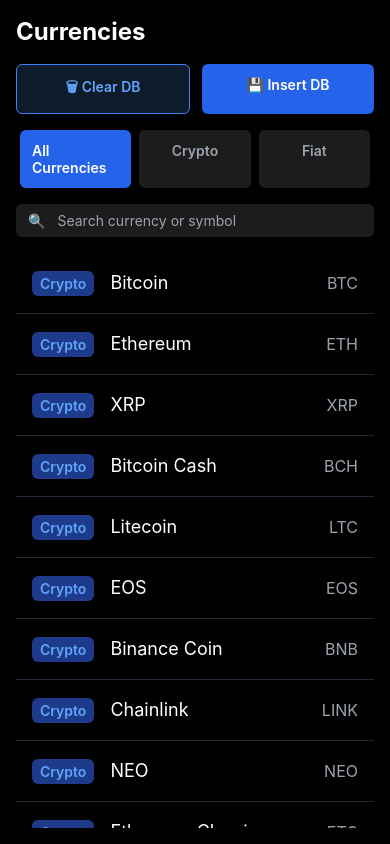
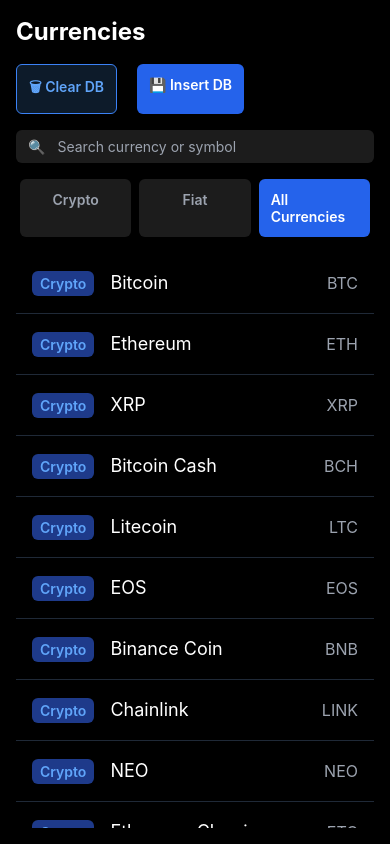
Before and after one commit to hoanghcmus/cryptoapp, a React Native app: screen / in a window 390 px wide. Built offline with nearby package versions, Linux system fonts and the light colour scheme.

Commit message:
feat: CA-01 move the logic filtering currency data to parent screen and update UI follow mockup design

```diff
--- a/src/activitys/DemoScreen.tsx
+++ b/src/activitys/DemoScreen.tsx
@@ -1,5 +1,5 @@
 import React, { useState } from "react";
-import { View, Text, TouchableOpacity } from "react-native";
+import { View, Text, TouchableOpacity, TextInput } from "react-native";
 import { useQuery } from "@tanstack/react-query";
 import { fetchCurrencies } from "../services/api";
 import CurrencyList from "./fragments/CurrencyList";
@@ -8,6 +8,7 @@
   const [currencyType, setCurrencyType] = useState<"crypto" | "fiat" | "all">(
     "all"
   );
+  const [searchText, setSearchText] = useState("");
 
   const { data, isLoading, isError } = useQuery({
     queryKey: ["currencies", currencyType],
@@ -22,6 +23,13 @@
     // Placeholder for insertion logic
   };
 
+  // Filter on parent
+  const filteredCurrencies = (data || []).filter(
+    (currency) =>
+      currency.name.toLowerCase().includes(searchText.toLowerCase()) ||
+      currency.symbol.toLowerCase().includes(searchText.toLowerCase())
+  );
+
   return (
     <View className="flex-1 bg-black p-4">
       {/* Header */}
@@ -31,22 +39,39 @@
       <View className="flex-row space-x-3 mb-4">
         <TouchableOpacity
           onPress={handleClearData}
-          className="flex-1 bg-[#0d1b2a] border border-blue-500 rounded-md p-3 items-center"
+          className="bg-[#0d1b2a] border border-blue-500 rounded-md p-3 items-center mr-2"
         >
           <Text className="text-blue-400 font-semibold">🗑 Clear DB</Text>
         </TouchableOpacity>
 
         <TouchableOpacity
           onPress={handleInsertData}
-          className="flex-1 bg-blue-600 rounded-md p-3 items-center"
+          className="bg-blue-600 rounded-md p-3 items-center"
         >
           <Text className="text-white font-semibold">💾 Insert DB</Text>
         </TouchableOpacity>
       </View>
 
+       {/* Search Box */}
+      <View className="flex-row items-center bg-[#1c1c1c] rounded-md px-3 py-2 mb-4">
+        <Text className="text-gray-400 mr-2">🔍</Text>
+        <TextInput
+          placeholder="Search currency or symbol"
+          placeholderTextColor="#9ca3af"
+          value={searchText}
+          onChangeText={setSearchText}
+          className="flex-1 text-white px-1"
+        />
+        {searchText.length > 0 && (
+          <TouchableOpacity onPress={() => setSearchText("")}>
+            <Text className="text-gray-400">❌</Text>
+          </TouchableOpacity>
+        )}
+      </View>
+
       {/* Tabs */}
       <View className="flex-row mb-4">
-        {["all", "crypto", "fiat", ].map((type) => (
+        {["crypto", "fiat", "all"].map((type) => (
           <TouchableOpacity
             key={type}
             onPress={() => setCurrencyType(type as any)}
@@ -75,7 +100,7 @@
       ) : isError ? (
         <Text className="text-red-400">Error fetching data.</Text>
       ) : (
-        <CurrencyList currencies={data || []} />
+        <CurrencyList currencies={filteredCurrencies} />
       )}
     </View>
   );
--- a/src/activitys/fragments/CurrencyList.tsx
+++ b/src/activitys/fragments/CurrencyList.tsx
@@ -1,11 +1,5 @@
-import React, { useState } from "react";
-import {
-  View,
-  Text,
-  FlatList,
-  TextInput,
-  TouchableOpacity,
-} from "react-native";
+import React from "react";
+import { View, Text, FlatList } from "react-native";
 
 type Currency = {
   id: string;
@@ -25,22 +19,16 @@
 );
 
 const CurrencyList: React.FC<CurrencyListProps> = ({ currencies }) => {
-  const [searchText, setSearchText] = useState("");
-
-  const filteredCurrencies = currencies.filter((currency) =>
-    currency.name.toLowerCase().includes(searchText.toLowerCase())
-  );
-
   const renderItem = ({ item }: { item: Currency }) => (
     <View className="flex-row justify-between items-center p-4 border-b border-gray-800">
       <View className="flex-row items-center space-x-2">
         <View
           className={`px-2 py-1 rounded-md ${
-            item.code ? "bg-gray-700": "bg-blue-900"
+            item.code ? "bg-gray-700" : "bg-blue-900"
           } mr-2`}
         >
           <Text className="text-blue-400 font-semibold capitalize">
-            { item.code ? "Fiat": "Crypto" }
+            {item.code ? "Fiat" : "Crypto"}
           </Text>
         </View>
         <Text className="text-white text-lg">{item.name}</Text>
@@ -50,31 +38,12 @@
   );
 
   return (
-    <View className="flex-1">
-      {/* Search Box */}
-      <View className="flex-row items-center bg-[#1c1c1c] rounded-md px-3 py-2 mb-4">
-        <Text className="text-gray-400 mr-2">🔍</Text>
-        <TextInput
-          placeholder="Search currency or symbol"
-          placeholderTextColor="#9ca3af"
-          value={searchText}
-          onChangeText={setSearchText}
-          className="flex-1 text-white px-1"
-        />
-        {searchText.length > 0 && (
-          <TouchableOpacity onPress={() => setSearchText("")}>
-            <Text className="text-gray-400">❌</Text>
-          </TouchableOpacity>
-        )}
-      </View>
-
-      <FlatList
-        data={searchText ? filteredCurrencies : currencies}
-        renderItem={renderItem}
-        keyExtractor={(item) => item.id}
-        ListEmptyComponent={EmptyView}
-      />
-    </View>
+    <FlatList
+      data={currencies}
+      renderItem={renderItem}
+      keyExtractor={(item) => item.id}
+      ListEmptyComponent={EmptyView}
+    />
   );
 };
 
```
